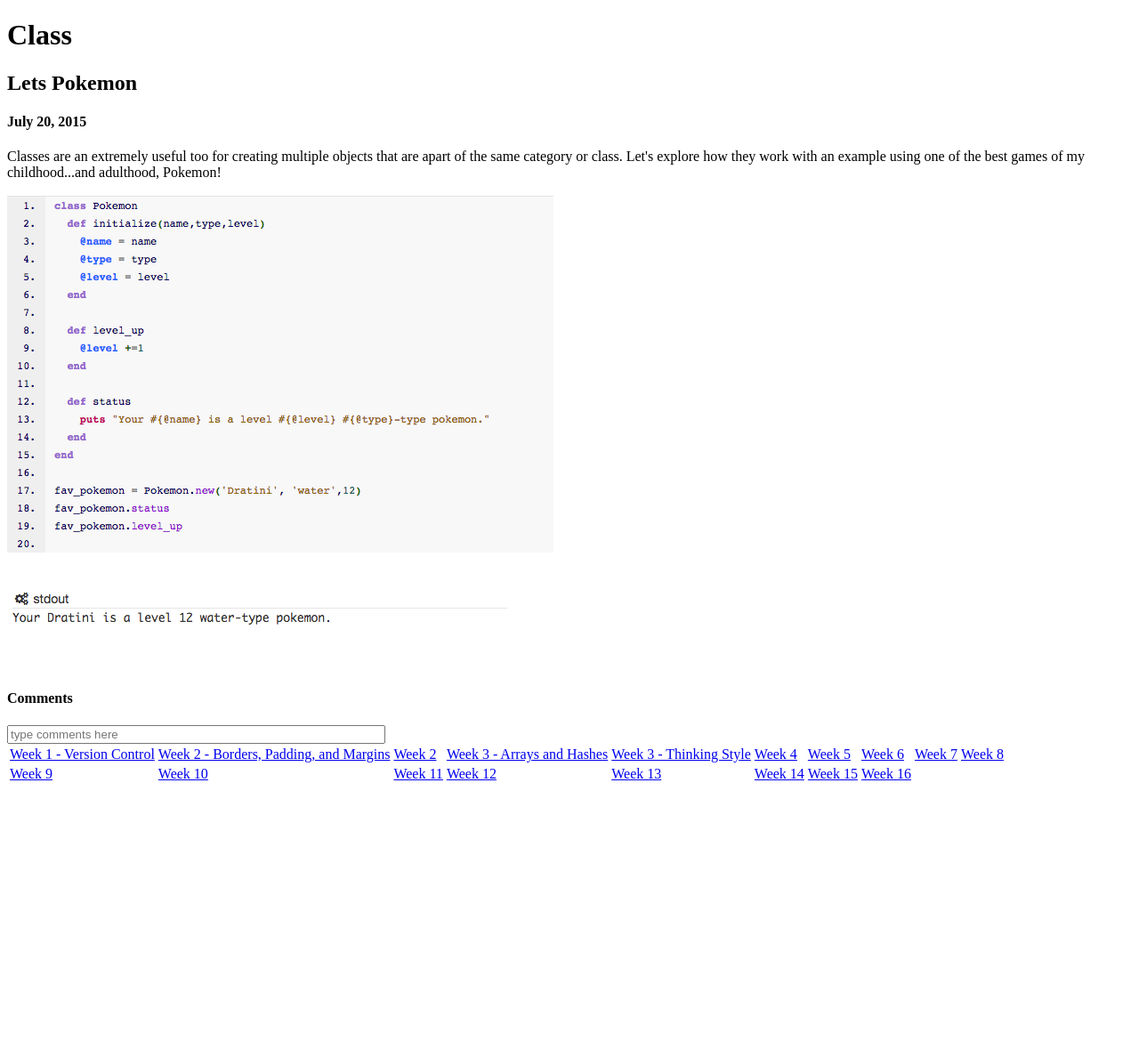
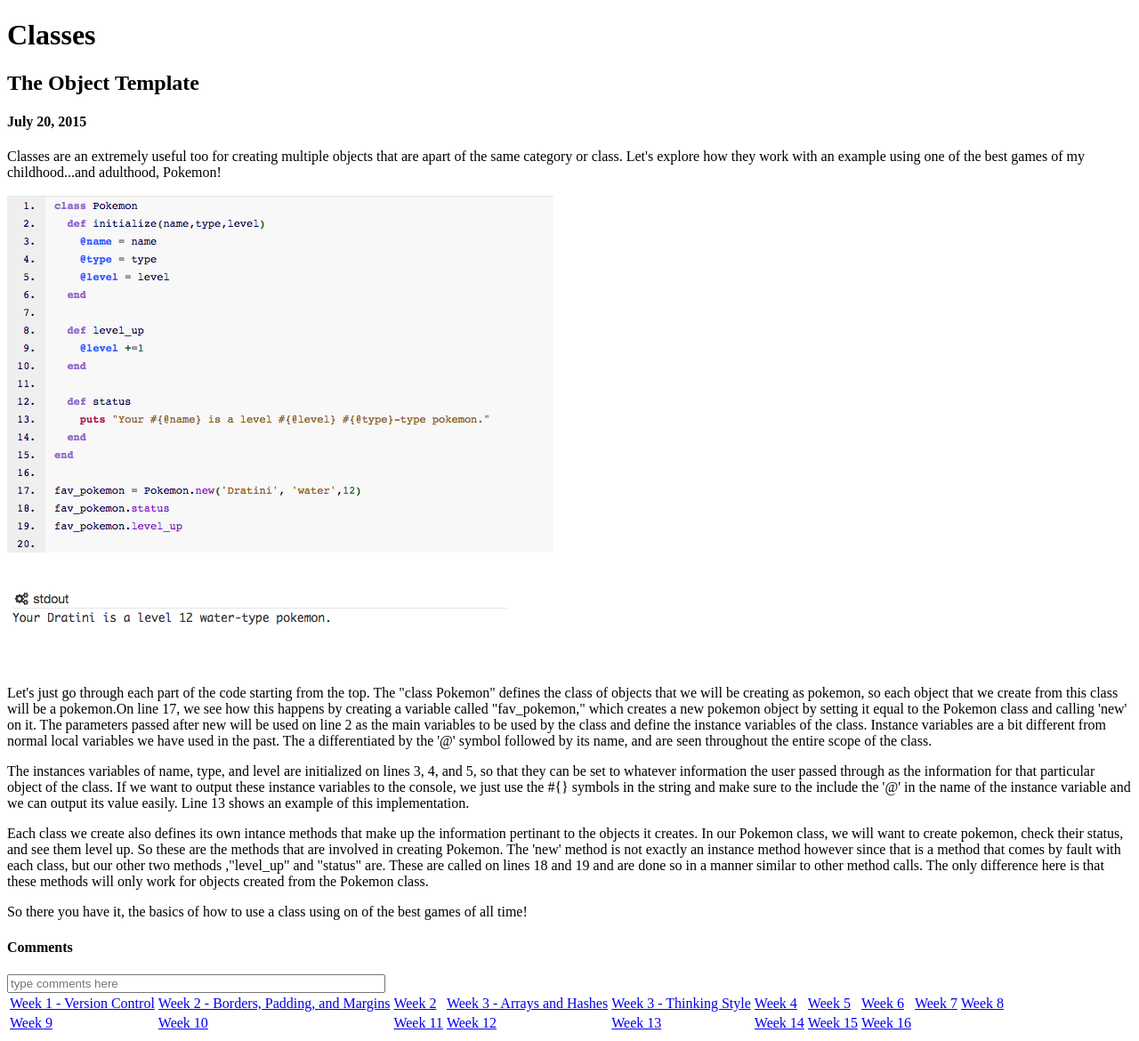
Before and after one commit to gravesal/gravesal.github.io, a plain HTML site: page blog/t5-ruby-classes.html in a window 1280 px wide. Shown: the whole page at 89% size. Before the commit the page ends 890 px from the top, so only its background shows below. Drawn offline with Linux system fonts and the light colour scheme; files whose address does not match are found by name.

Commit message:
update blogs

```diff
--- a/blog/t5-ruby-classes.html
+++ b/blog/t5-ruby-classes.html
@@ -6,8 +6,8 @@
 </head>
 
 <body><main>
-  <h1>Class</h1>
-  <h2>Lets Pokemon</h2>
+  <h1>Classes</h1>
+  <h2>The Object Template</h2>
   <h4>July 20, 2015</h4>
 
   <!--<h4>Home_Button</h4><input type="text" size="25" placeholder="search"> -->
@@ -25,24 +25,21 @@
     <img src="images/dratini_class.png" alt="#Class Example with Dratini"></img></a>
     </p>
     <p>
-
-
-    </p>
-
-
-
-    <p>
+      Let's just go through each part of the code starting from the top. The "class Pokemon" defines the class of objects that we will be creating as pokemon, so each object that we create from this class will be a pokemon.On line 17, we see how this happens by creating a variable called "fav_pokemon," which creates a new pokemon object by setting it equal to the Pokemon class and calling 'new' on it. The parameters passed after new will be used on line 2 as the main variables to be used by the class and define the instance variables of the class.
+      Instance variables are a bit different from normal local variables we have used in the past. The a differentiated by the '@' symbol followed by its name, and are seen throughout the entire scope of the class.
 
     </p>
 
     <p>
-
+      The instances variables of name, type, and level are initialized on lines 3, 4, and 5, so that they can be set to whatever information the user passed through as the information for that particular object of the class. If we want to output these instance variables to the console, we just use the #{} symbols in the string and make sure to the include the '@' in the name of the instance variable and we can output its value easily. Line 13 shows an example of this implementation.
     </p>
 
-
+    <p>
+      Each class we create also defines its own intance methods that make up the information pertinant to the objects it creates. In our Pokemon class, we will want to create pokemon, check their status, and see them level up. So these are the methods that are involved in creating Pokemon. The 'new' method is not exactly an instance method however since that is a method that comes by fault with each class, but our other two methods ,"level_up" and "status" are. These are called on lines 18 and 19 and are done so in a manner similar to other method calls. The only difference here is that these methods will only work for objects created from the Pokemon class.
+    </p>
 
     <p>
-
+        So there you have it, the basics of how to use a class using on of the best games of all time!
     </p>
       <!-- copy and paste as many sections as you want to add paragraphs -->
   </section>
```
Also changed, not shown: blog/c3-thinking-style.html (+2 -2 lines), blog/c4-tech-issues.html (+1 -1 lines), blog/t3-arrays-hashes.html (+1 -1 lines), blog/t4-enumerable-methods.html (+1 -1 lines).
